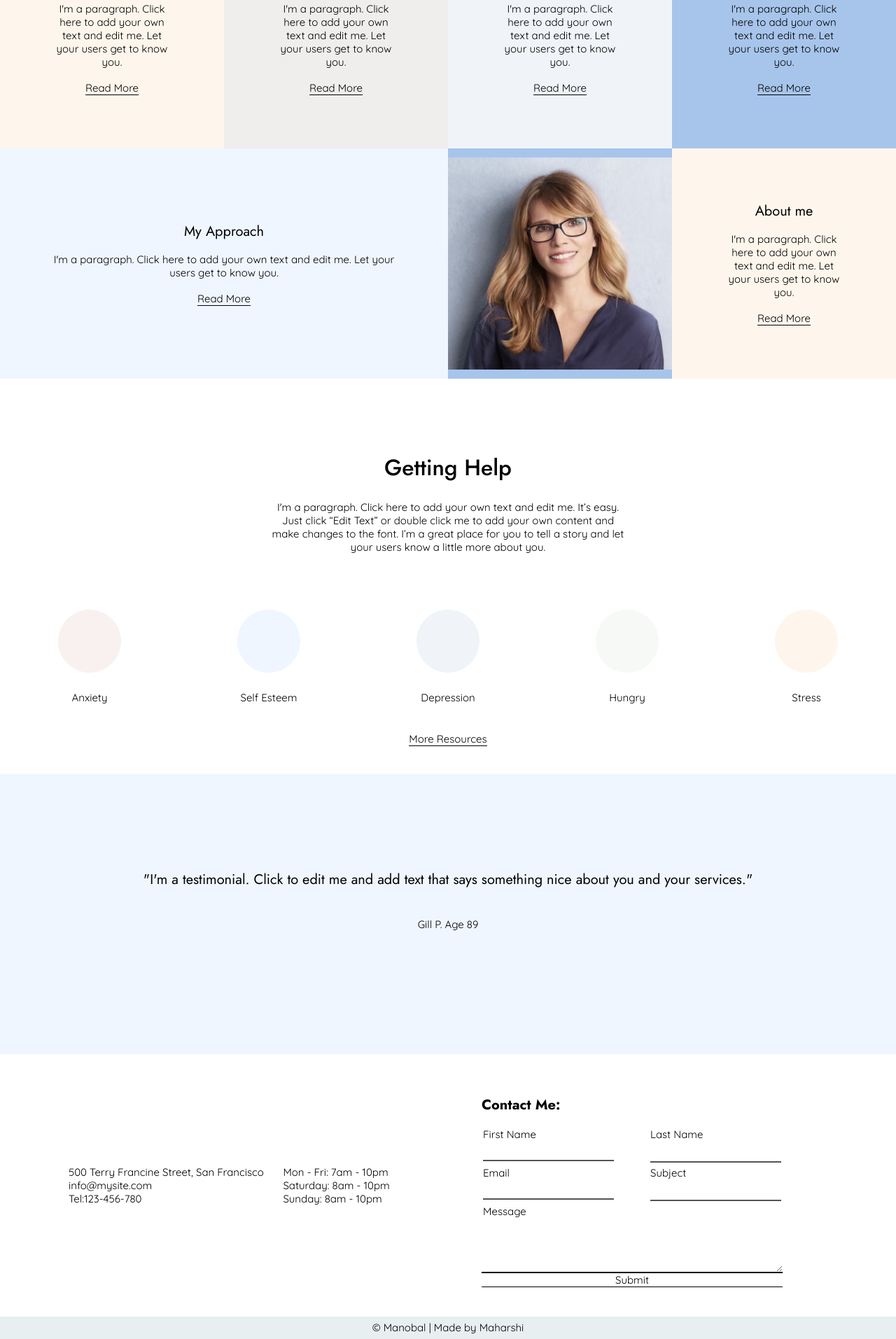
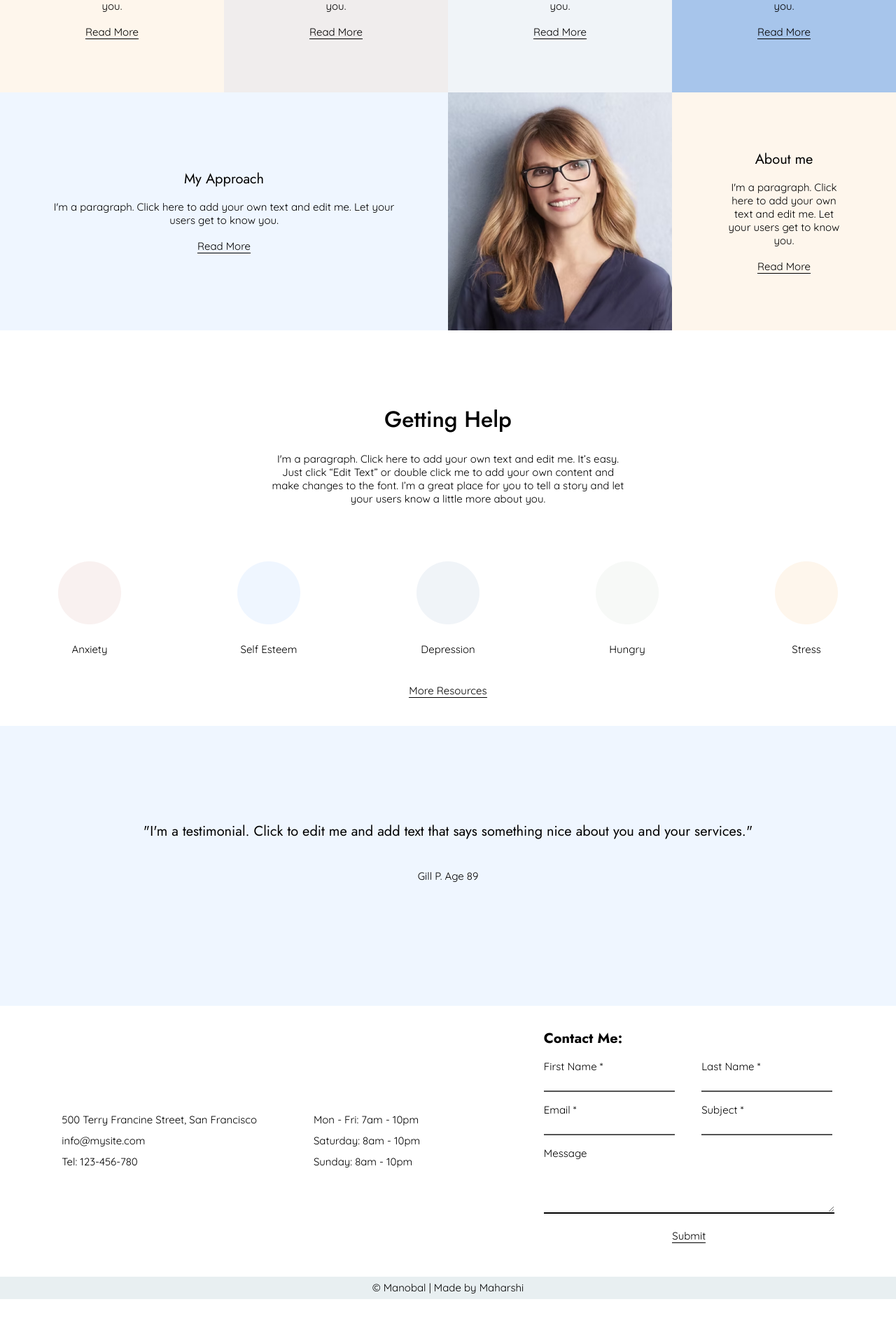
Before and after one commit to jakew1989/Manobal, a React (Vite) app: page / in a window 1280 px wide. Shown: the part 786-2699 px from the top of the page at 70% size. After the commit the page ends 2642 px from the top, so only its background shows below. Built offline with nearby package versions, Linux system fonts and the light colour scheme.

Commit message:
Responsive design

```diff
--- a/src/components/cards/cards.css
+++ b/src/components/cards/cards.css
@@ -43,17 +43,34 @@
     align-items: center;
     overflow: hidden;
 
-    background-color: #A7C5EB;
     padding: 0;
     width: 25vw;
 }
 
 #six img {
+    flex-shrink: 0;
+    min-width: 100%;
+    min-height: 100%;
     object-fit: cover;
-    width: 25vw;
 }
 
 #seven{
     width: 25vw;
     background-color: #FEF6EC;
 }
+
+@media screen and (max-width: 620px) {
+    .cards {
+        flex-direction: column;
+    }
+
+    .card {
+        padding: 50px;
+    }
+
+
+    #one, #two, #three, #four, #five, #six, #seven {
+        width: 100vw;
+    }
+
+}
--- a/src/components/footer/footer.css
+++ b/src/components/footer/footer.css
@@ -1,10 +1,6 @@
 footer {
     display: flex;
     justify-content: center;
-}
-
-.footer {
-    width: 85vw;
 }
 
 .copyright {
@@ -16,19 +12,26 @@ footer {
     text-align: center;
 }
 
-#form {
-    display: flex;
-    justify-content: end;
-    padding: 5vh 5vw;
+.contactBox h2 {
+    margin: 2vh 0vw;
 }
 
-.contactBox {
+#footer-wrapper {
     display: flex;
-    flex-direction: column;
+    justify-content: space-around;
+    width: 100vw;
 }
 
-.contactBox h2 {
-    margin: 2vh 0vw;
+.description {
+    display: flex;
+    align-items: center;
+    justify-content: space-between;
+    width: 40vw;
+    line-height: 30px;
+}
+
+form{
+    margin: 4vh 0vw;
 }
 
 input {
@@ -38,12 +41,40 @@ input {
     border-width: 0px 0px 2px 0px;
 }
 
-#Fname {
-    margin:0px 50px 5px 0px;
-}
-
 textarea {
     border-width: 0px 0px 2px 0px;
     border-color: #000;
     outline: none;
 }
+
+.firstrow, .secondrow {
+    display: flex;
+    gap: 3vw;
+    margin: 2vh 0vw;
+}
+
+.button {
+    margin: 2vh 0vw;
+    display: flex;
+    justify-content: center;
+}
+
+@media screen and (max-width: 620px) {
+    .wrapper {
+        margin-top: 2vh;
+        flex-direction: column;
+        align-items: center;
+    }
+
+    .description {
+        text-align: center;
+        flex-direction: column;
+        gap: 3vh;
+    }
+
+    .first, .second {
+        display: flex;
+        flex-direction: column;
+        align-items: center;
+    }
+}
--- a/src/components/footer/footer.jsx
+++ b/src/components/footer/footer.jsx
@@ -4,69 +4,148 @@ import './footer.css'
 const Footer = () => {
     return (
         <>
-            <footer>
-                <table className='footer' id='contact'>
-                    <tr>
-                        <td>
+            {/* <footer>
+                <div className="wrapper" id='footer-wrapper'>
+                    <div className="description">
+                        <div className="first">
                             <p>500 Terry Francine Street, San Francisco</p>
                             <p>info@mysite.com</p>
-                            <p>Tel:123-456-780</p>
-                        </td>
-                        <td>
+                            <p>Tel: 123-456-780</p>
+                        </div>
+                        <div className="second">
                             <p>Mon - Fri: 7am - 10pm</p>
                             <p>Saturday: 8am - 10pm</p>
                             <p>Sunday: 8am - 10pm</p>
-                        </td>
-                        <td id='form'>
-                            <form className='contactBox'>
+                        </div>
+                    </div>
+
+                    <div className="contactform">
+                        <form className="contactBox">
                             <h2><b>Contact Me:</b></h2>
-                                <table className='contactForm'>
-                                    <tr>
-                                        <td>
-                                            <p>First Name</p>
-                                        </td>
-                                        <td>
-                                            <p>Last Name</p>
-                                        </td>
-                                    </tr>
-                                    <tr>
-                                        <td>
-                                            <input type="text" name="firstName" id="Fname" />
-                                        </td>
-                                        <td>
-                                            <input type="text" name='lastName' id='Lname' />
-                                        </td>
-                                    </tr>
-                                    <tr>
-                                        <td>
-                                            <p>Email</p>
-                                        </td>
-                                        <td>
-                                            <p>Subject</p>
-                                        </td>
-                                    </tr>
-                                    <tr>
-                                        <td>
-                                            <input type="text" name="Email" id="Fname" />
-                                        </td>
-                                        <td>
-                                            <input type="text" name='Subject' id='Lname' />
-                                        </td>
-                                    </tr>
-                                    <tr>
-                                        <td>
-                                            <p>Message</p>
-                                        </td>
-                                    </tr>
-                                </table>
+
+                            <div className="form">
+                                <div className="firstrow">
+                                    <div className="firstcolumn">
+                                        <div className="formelement">
+                                            <label htmlFor="FirstName">First Name</label>
+                                            <input type="text" id="FirstName" name="FirstName" />
+                                        </div>
+                                    </div>
+                                    <div className="secondcolumn">
+                                        <div className="formelement">
+                                            <label htmlFor="LastName">Last Name</label>
+                                            <input type="text" id="LastName" name="LastName" />
+                                        </div>
+                                    </div>
+                                </div>
+
+                                <div className="secondrow">
+                                    <div className="firstcolumn">
+                                        <div className="formelement">
+                                            <label htmlFor="Email">Email</label>
+                                            <input type="email" id="Email" name="Email" />
+                                        </div>
+                                    </div>
+                                    <div className="secondcolumn">
+                                        <div className="formelement">
+                                            <label htmlFor="Subject">Subject</label>
+                                            <input type="text" id="Subject" name="Subject" />
+                                        </div>
+                                    </div>
+                                </div>
+
+                                <div className="thirdrow">
+                                    <div className="message">
+                                        <label htmlFor="Message">Message</label>
                                         <textarea name="Message" id="Msg" cols="50" rows="5"></textarea>
-                                <button className='btn'>
+                                        <button type="submit" className="btn">
                                             <p>Submit</p>
                                         </button>
+                                    </div>
+                                </div>
+                            </div>
                         </form>
-                        </td>
-                    </tr>
-                </table>
+                    </div>
+                </div>
+            </footer> */}
+
+            <footer>
+                    <div className="wrapper" id='footer-wrapper'>
+                        <div className="description">
+                            <div className="first">
+                                <p>500 Terry Francine Street, San Francisco</p>
+                                <p>info@mysite.com</p>
+                                <p>Tel: 123-456-780</p>
+                            </div>
+                            <div className="second">
+                                <p>Mon - Fri: 7am - 10pm</p>
+                                <p>Saturday: 8am - 10pm</p>
+                                <p>Sunday: 8am - 10pm</p>
+                            </div>
+                        </div>
+
+                        <form>
+                            <h2><b>Contact Me:</b></h2>
+                            <div className="contactform">
+                                <div className="firstrow">
+
+                                    <div className="rowleft">
+                                        <div className="formtext">
+                                            <p>First Name *</p>
+                                        </div>
+                                        <div className="fnameinput">
+                                            <input type="text" id="FirstName" name="FirstName" />
+                                        </div>
+                                    </div>
+
+                                    <div className="rowright">
+                                        <div className="formtext">
+                                            <p>Last Name *</p>
+                                        </div>
+                                        <div className="lnameinput">
+                                            <input type="text" id="LastName" name="LastName" />
+                                        </div>
+                                    </div>
+                                </div>
+
+                                <div className="secondrow">
+
+                                    <div className="rowleft">
+                                        <div className="formtext">
+                                            <p>Email *</p>
+                                        </div>
+                                        <div className="emailinput">
+                                            <input type="email" id="Email" name="Email" />
+                                        </div>
+                                    </div>
+
+                                    <div className="rowright">
+                                        <div className="formtext">
+                                            <p>Subject *</p>
+                                        </div>
+                                        <div className="subjectinput">
+                                            <input type="text" id="Subject" name="Subject" />
+                                        </div>
+                                    </div>
+                                </div>
+
+                                <div className="thirdrow">
+
+                                    <div className="formtext">
+                                        <p>Message</p>
+                                    </div>
+                                    <div className="formarea">
+                                        <textarea name="Message" id="Msg" cols="50" rows="5"></textarea>
+                                    </div>
+                                </div>
+                                    <div className="button">
+                                        <button type="submit" className="btn">
+                                            <p>Submit</p>
+                                        </button>
+                                    </div>
+                            </div>
+                        </form>
+                    </div>
                 </footer>
             <div className="copyright">
                 <p>&copy; Manobal | Made by Maharshi</p>
@@ -75,4 +154,4 @@ const Footer = () => {
     )
 }
 
-export default Footer
+export default Footer;
--- a/src/components/testimonial/testimonial.css
+++ b/src/components/testimonial/testimonial.css
@@ -20,3 +20,9 @@
 #testimonials-info p {
     margin: 5vh;
 }
+
+@media screen and (max-width: 425px) {
+    #testimonials-info {
+        margin: 5vh;
+    }
+}
```
Also changed, not shown: src/components/getting_help/getting_help.css (+16 -0 lines), src/components/hero/hero.css (+66 -2 lines), src/components/hero/hero.jsx (+3 -5 lines), src/components/navbar/navbar.css (+9 -0 lines). Lines whose indentation alone changed are shown as unchanged.
